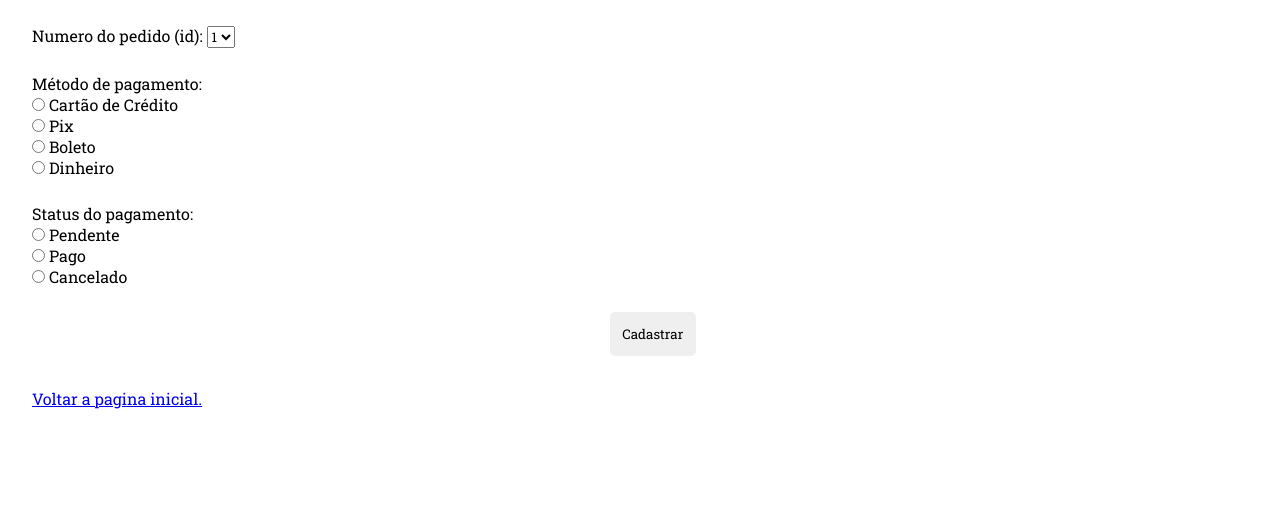
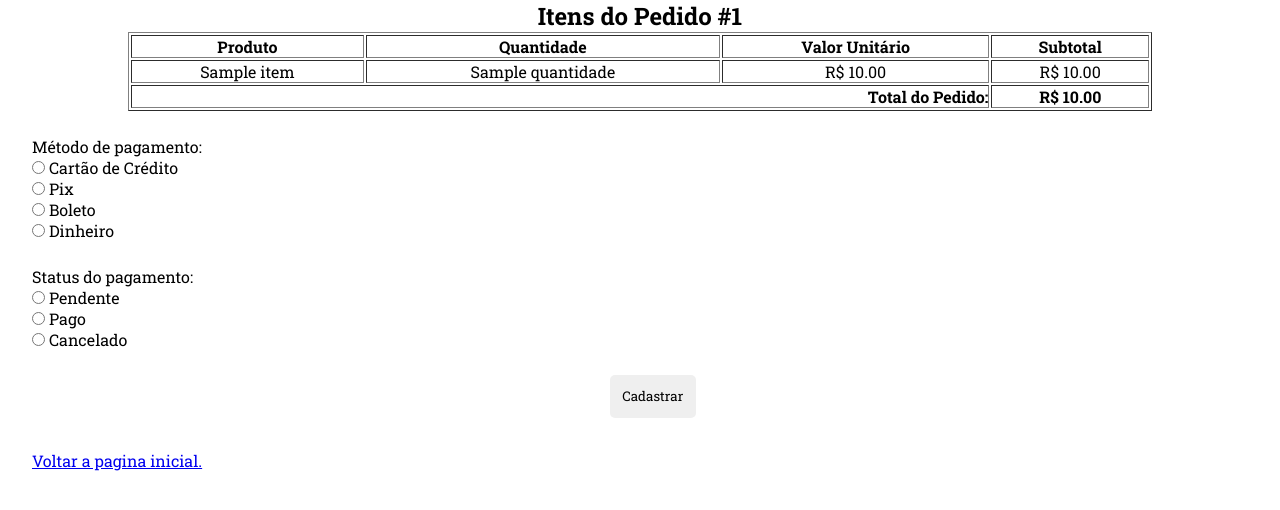
Before and after one commit to matheuspontes01/banco-de-dados, a Django app: template demo/vendas/templates/vendas/verificar_pagamento.html in a window 1280 px wide. Shown: the part 85-595 px from the top of the page. Run offline with Django 5.2, Linux system fonts and the light colour scheme; tables that the repository leaves empty hold one stand-in row (values such as "Sample post"); the template is opened without the code that fills it: values that come from a table or form of the project are taken from there, most other values are stand-ins (such as "Sample title", 1, 10 or a date in 2020).

Commit message:
Pagina de pagamento ok

```diff
--- a/demo/vendas/templates/vendas/adicionar_itens.html
+++ b/demo/vendas/templates/vendas/adicionar_itens.html
@@ -65,7 +65,7 @@
                         </tfoot>
                     </table>
                     <br>
-                    <a href="{% url 'index' %}">Finalizar Pedido</a>
+                    <a href="{% url 'verificar_pagamento' pedido.id_pedido %}">Finalizar Pedido</a>
                 {% endif %}
             </form>
         </section>
--- a/demo/vendas/templates/vendas/index.html
+++ b/demo/vendas/templates/vendas/index.html
@@ -19,7 +19,6 @@
             <a href="{% url 'registrar_novo_pedido' %}"><button>Criar novo pedido</button></a>
             <a href="{% url 'criar_novo_fornecedor' %}"><button>Cadastrar novo fornecedor</button></a>
             <a href="{% url 'criar_registro_do_produto' %}"><button>Criar registro do produto</button></a>
-            <a href="{% url 'verificar_pagamento' %}"><button>Cadastrar pagamento de um pedido</button></a>
         </section>
     </main>
 </body>
--- a/demo/vendas/templates/vendas/verificar_pagamento.html
+++ b/demo/vendas/templates/vendas/verificar_pagamento.html
@@ -16,18 +16,42 @@
             {% if sucesso %}
                 <div class="mensagem-sucesso">
                     <p>Pagamento registrado com sucesso!</p>
+                    <script>
+                        setTimeout(function() {
+                            window.location.href = "{% url 'index' %}";
+                        }, 2000);
+                    </script>
                 </div>
             {% endif %}
             <form method='POST'>
                 {% csrf_token %}
-                <div class="campo">
-                    <label for="p15">Numero do pedido (id):</label>
-                    <select name="idpedido" id="idpedido">
-                        {% for pedido in pedidos %}
-                            <option value="{{ pedido.id_pedido }}">{{ pedido.id_pedido }}</option>
+                <h2>Itens do Pedido #{{ pedido.id_pedido }}</h2>
+                <table border="1">
+                    <thead>
+                        <tr>
+                            <th>Produto</th>
+                            <th>Quantidade</th>
+                            <th>Valor Unitário</th>
+                            <th>Subtotal</th>
+                        </tr>
+                    </thead>
+                    <tbody>
+                        {% for item in itens %}
+                        <tr>
+                            <td>{{ item.nome_produto }}</td>
+                            <td>{{ item.quantidade }}</td>
+                            <td>R$ {{ item.preco_unitario|floatformat:2 }}</td>
+                            <td>R$ {{ item.subtotal|floatformat:2 }}</td>
+                        </tr>
                         {% endfor %}
-                    </select>
-                </div>
+                    </tbody>
+                    <tfoot>
+                        <tr>
+                            <td colspan="3" style="text-align: right;"><strong>Total do Pedido:</strong></td>
+                            <td><strong>R$ {{ pedido.total|floatformat:2 }}</strong></td>
+                        </tr>
+                    </tfoot>
+                </table>
                 <div class="campo">
                     <label for="p17">Método de pagamento:</label><br>
                     <input type="radio" id="p17a" name="metodo_pagamento" value='Cartão de Crédito'>
--- a/demo/vendas/urls.py
+++ b/demo/vendas/urls.py
@@ -6,7 +6,7 @@ urlpatterns = [
     path('novo-fornecedor/', views.criar_novo_fornecedor, name='criar_novo_fornecedor'),
     path('novo-produto/', views.criar_registro_do_produto, name='criar_registro_do_produto'),
     path('novo-pedido/', views.registrar_novo_pedido, name='registrar_novo_pedido'),
-    path('verificar-pagamento/', views.verificar_pagamento, name='verificar_pagamento'),
+    path('verificar-pagamento/<int:id_pedido>/', views.verificar_pagamento, name='verificar_pagamento'),
     path('adicionar-itens/<int:id_pedido>/', views.adicionar_itens, name='adicionar_itens'),
     path('', views.index, name='index'),
 ]
```
Also changed, not shown: demo/vendas/views.py (+22 -9 lines).
